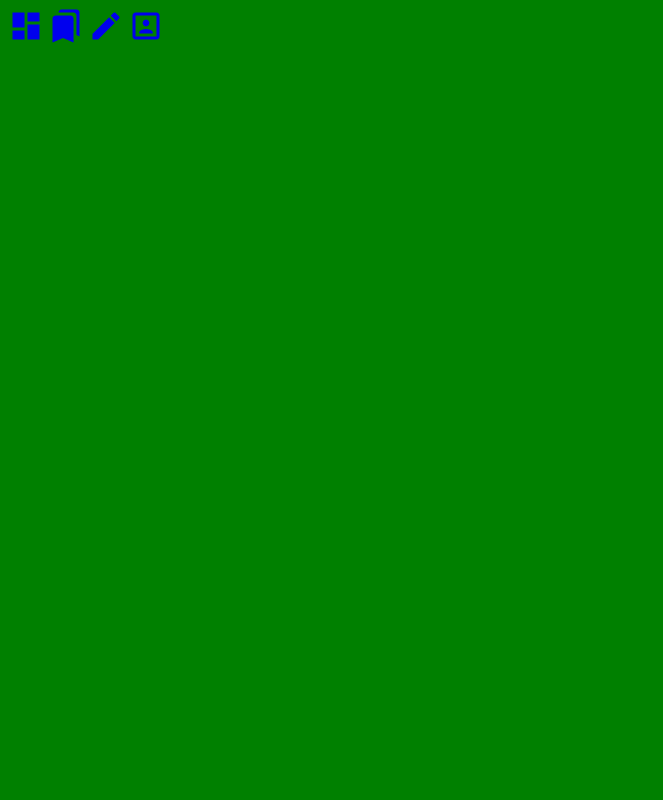
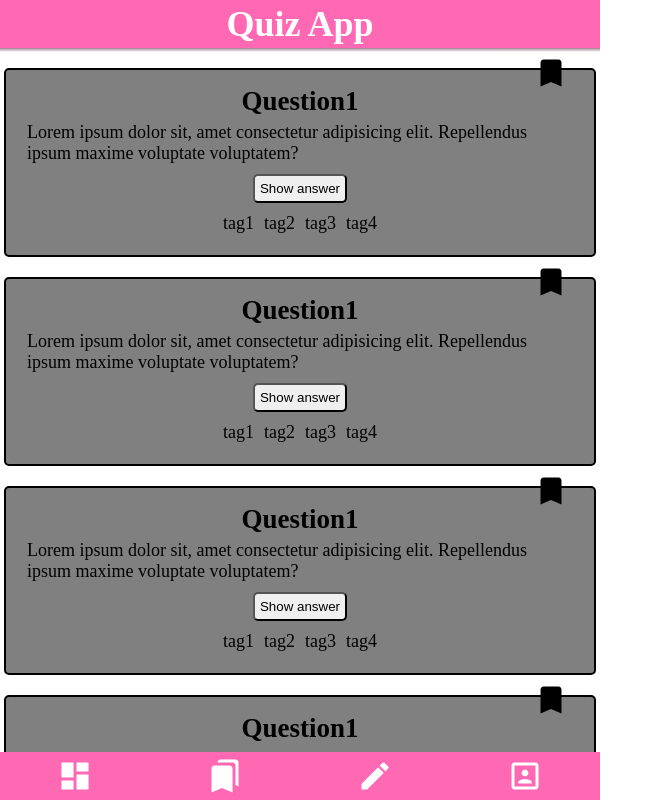
Before and after one commit to neuefische/quiz-app, a website: page index.html in a window 1280 px wide. Shown: the whole page, without its empty margins (0-663 px from the left). Drawn offline with Linux system fonts and the light colour scheme.

Commit message:
Add card and more scss components

```diff
--- a/index.html
+++ b/index.html
@@ -11,15 +11,111 @@
     />
   </head>
   <body>
-    <header></header>
-    <main></main>
-    <footer>
-      <nav>
-        <a href="index.html"><i class="material-icons md-36">dashboard</i></a>
-        <a href="#"><i class="material-icons md-36">bookmarks</i></a>
-        <a href="#"><i class="material-icons md-36">edit</i></a>
-        <a href="#"><i class="material-icons md-36">portrait</i></a>
-      </nav>
-    </footer>
+    <header class="center"><h1>Quiz App</h1></header>
+    <main class="card-grid scrolling">
+      <section class="card">
+        <i class="card__bookmark material-icons md-36">bookmark</i>
+        <h2 class="card__headline m-0">Question1</h2>
+        <p class="card__text m-5">
+          Lorem ipsum dolor sit, amet consectetur adipisicing elit. Repellendus
+          ipsum maxime voluptate voluptatem?
+        </p>
+        <button class="card__button m-5">Show answer</button>
+        <div class="center">
+          <span class="card__tag m-5">tag1</span>
+          <span class="card__tag m-5">tag2</span>
+          <span class="card__tag m-5">tag3</span>
+          <span class="card__tag m-5">tag4</span>
+        </div>
+      </section>
+      <section class="card">
+        <i class="card__bookmark material-icons md-36">bookmark</i>
+        <h2 class="card__headline m-0">Question1</h2>
+        <p class="card__text m-5">
+          Lorem ipsum dolor sit, amet consectetur adipisicing elit. Repellendus
+          ipsum maxime voluptate voluptatem?
+        </p>
+        <button class="card__button m-5">Show answer</button>
+        <div class="center">
+          <span class="card__tag m-5">tag1</span>
+          <span class="card__tag m-5">tag2</span>
+          <span class="card__tag m-5">tag3</span>
+          <span class="card__tag m-5">tag4</span>
+        </div>
+      </section>
+      <section class="card">
+        <i class="card__bookmark material-icons md-36">bookmark</i>
+        <h2 class="card__headline m-0">Question1</h2>
+        <p class="card__text m-5">
+          Lorem ipsum dolor sit, amet consectetur adipisicing elit. Repellendus
+          ipsum maxime voluptate voluptatem?
+        </p>
+        <button class="card__button m-5">Show answer</button>
+        <div class="center">
+          <span class="card__tag m-5">tag1</span>
+          <span class="card__tag m-5">tag2</span>
+          <span class="card__tag m-5">tag3</span>
+          <span class="card__tag m-5">tag4</span>
+        </div>
+      </section>
+      <section class="card">
+        <i class="card__bookmark material-icons md-36">bookmark</i>
+        <h2 class="card__headline m-0">Question1</h2>
+        <p class="card__text m-5">
+          Lorem ipsum dolor sit, amet consectetur adipisicing elit. Repellendus
+          ipsum maxime voluptate voluptatem?
+        </p>
+        <button class="card__button m-5">Show answer</button>
+        <div class="center">
+          <span class="card__tag m-5">tag1</span>
+          <span class="card__tag m-5">tag2</span>
+          <span class="card__tag m-5">tag3</span>
+          <span class="card__tag m-5">tag4</span>
+        </div>
+      </section>
+      <section class="card">
+        <i class="card__bookmark material-icons md-36">bookmark</i>
+        <h2 class="card__headline m-0">Question1</h2>
+        <p class="card__text m-5">
+          Lorem ipsum dolor sit, amet consectetur adipisicing elit. Repellendus
+          ipsum maxime voluptate voluptatem?
+        </p>
+        <button class="card__button m-5">Show answer</button>
+        <div class="center">
+          <span class="card__tag m-5">tag1</span>
+          <span class="card__tag m-5">tag2</span>
+          <span class="card__tag m-5">tag3</span>
+          <span class="card__tag m-5">tag4</span>
+        </div>
+      </section>
+      <section class="card">
+        <i class="card__bookmark material-icons md-36">bookmark</i>
+        <h2 class="card__headline m-0">Question1</h2>
+        <p class="card__text m-5">
+          Lorem ipsum dolor sit, amet consectetur adipisicing elit. Repellendus
+          ipsum maxime voluptate voluptatem?
+        </p>
+        <button class="card__button m-5">Show answer</button>
+        <div class="center">
+          <span class="card__tag m-5">tag1</span>
+          <span class="card__tag m-5">tag2</span>
+          <span class="card__tag m-5">tag3</span>
+          <span class="card__tag m-5">tag4</span>
+        </div>
+      </section>
+    </main>
+
+    <nav>
+      <a class="center" href="index.html"
+        ><i class="material-icons md-36">dashboard</i></a
+      >
+      <a class="center" href="#"
+        ><i class="material-icons md-36">bookmarks</i></a
+      >
+      <a class="center" href="#"><i class="material-icons md-36">edit</i></a>
+      <a class="center" href="#"
+        ><i class="material-icons md-36">portrait</i></a
+      >
+    </nav>
   </body>
 </html>
--- a/styles.css
+++ b/styles.css
@@ -1 +1 @@
-.material-icons.md-36{font-size:36px}body{background-color:green}
+*{box-sizing:border-box}html{height:100%}body{display:grid;grid-template-rows:48px auto 48px;max-width:600px;position:fixed;left:0;top:0;width:100%;height:100%;font-size:112.5%;margin:0}.card-grid{display:grid;align-content:start;gap:20px;padding:20px 4px}.card-grid>*:last-child{position:relative}.card-grid>*:last-child:after{content:'';display:block;position:absolute;top:100%;left:0;width:100%;height:20px}.center{display:flex;justify-content:center;align-items:center}.m-0{margin:0}.m-5{margin:5px}.scrolling{overflow-y:scroll}.card{display:flex;flex-direction:column;align-items:center;position:relative;padding:16px;background-color:grey;border:2px solid black;border-radius:5px}.card__bookmark{position:absolute;top:-15px;right:25px}.card__button{padding:5px;border-radius:5px}nav{display:grid;grid-auto-flow:column;background:hotpink}nav a{color:white;text-decoration:none}header{position:relative;background:hotpink;color:white}header:after{content:'';position:absolute;top:100%;height:4px;left:0;width:100%;background-image:linear-gradient(rgba(70,0,30,0.5), transparent)}.material-icons.md-36{font-size:36px}
```
